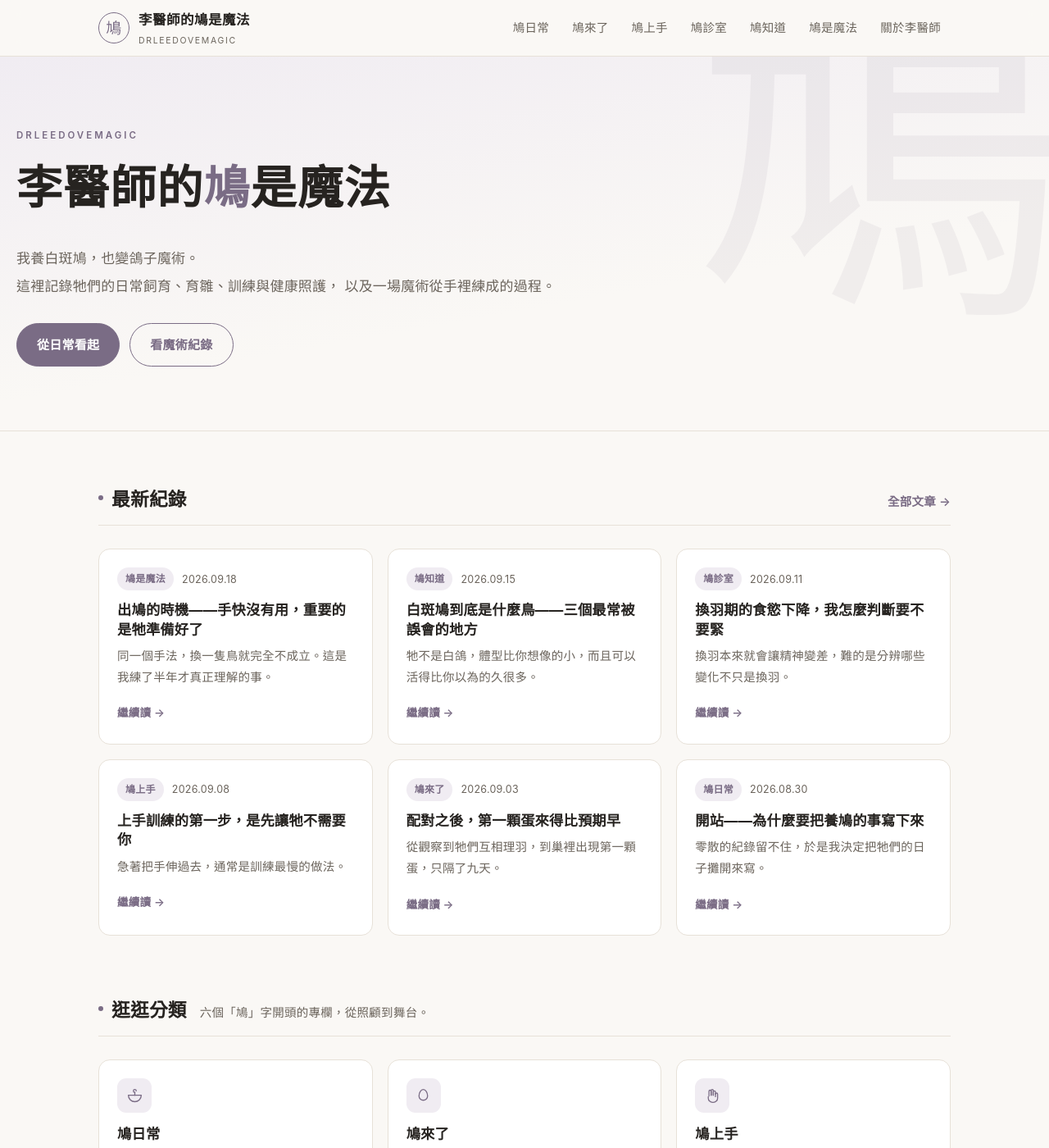
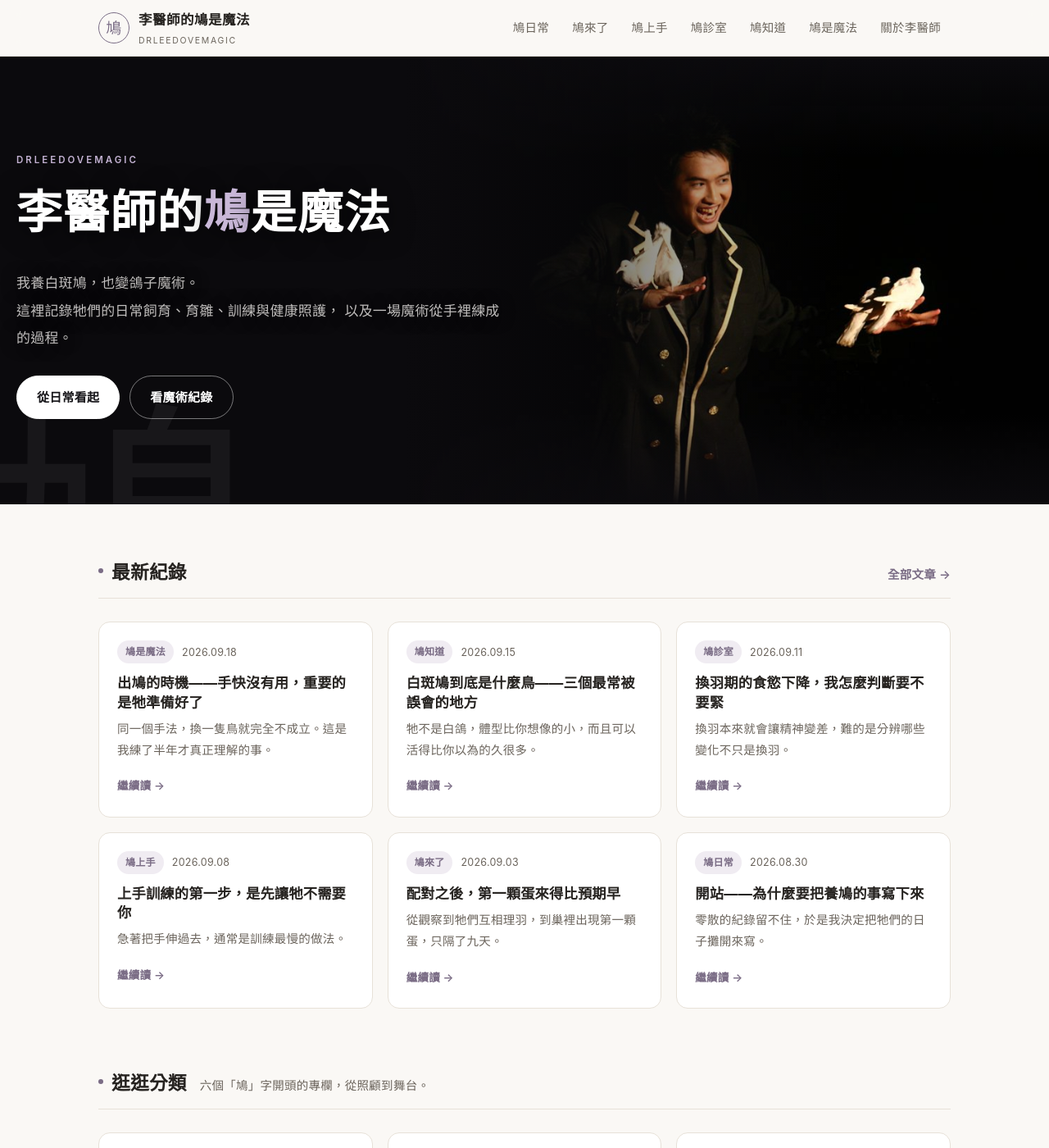
Before and after one commit to sherlocklee0212/drleedovemagic, a Jekyll site: the page built from index.html, in a window 1280 px wide and 1400 px high. Shown: the whole window at 82% size. Built offline with Jekyll 4.4.1, drawn with Linux system fonts in a browser that asks for light colours.

Commit message:
首頁改用舞台照當主視覺
照片黑底與首屏近黑底色接合，文字置於左側避開人像；
輸出 1800／960 兩種尺寸供 srcset 使用，原圖另存備份。
另補上 OG 標籤，分享連結時以這張照片當預覽圖。

Co-Authored-By: Claude Opus 5 <noreply@anthropic.com>

```diff
--- a/assets/css/style.css
+++ b/assets/css/style.css
@@ -92,24 +92,46 @@ code {
 .site-nav a.current { background: var(--accent); color: var(--on-accent); }
 .nav-button { display: none; }
 
-/* ── 首屏 ─────────────────────────────────────────────────── */
+/* ── 首屏：舞台 ───────────────────────────────────────────── */
+/* 照片本身是黑底，所以區塊底色也用近黑，讓照片直接融進版面、看不出邊界 */
 .hero {
-  position: relative; overflow: hidden; border-bottom: 1px solid var(--line);
-  background: linear-gradient(170deg, var(--accent-soft), var(--paper) 62%);
+  --stage: #0b0a0d;
+  position: relative; overflow: hidden; isolation: isolate;
+  background: var(--stage); color: #f5f2ef;
 }
-.hero-inner { padding: 86px 20px 78px; position: relative; z-index: 1; max-width: 760px; margin: 0; }
+.hero-media { position: absolute; inset: 0 0 0 auto; width: 64%; z-index: 0; }
+.hero-media img {
+  display: block; width: 100%; height: 100%;
+  object-fit: cover; object-position: 46% 38%; border-radius: 0;
+}
+.hero-media::after {
+  content: ""; position: absolute; inset: 0;
+  background:
+    linear-gradient(to right,  var(--stage) 4%, rgba(11,10,13,.55) 34%, rgba(11,10,13,0) 70%),
+    linear-gradient(to bottom, var(--stage), rgba(11,10,13,0) 22%),
+    linear-gradient(to top,    var(--stage), rgba(11,10,13,0) 20%);
+}
+.hero-inner { padding: 116px 20px 104px; position: relative; z-index: 1; max-width: 640px; margin: 0; }
 .hero-mark {
-  position: absolute; right: -2vw; top: -6vh; font-family: var(--font-serif);
-  font-size: min(46vw, 460px); line-height: .8; color: var(--accent);
-  opacity: .07; pointer-events: none; user-select: none;
+  position: absolute; left: -1.5vw; bottom: -12vh; z-index: 0; font-family: var(--font-serif);
+  font-size: min(34vw, 340px); line-height: .8; color: #ffffff;
+  opacity: .05; pointer-events: none; user-select: none;
 }
 .kicker {
   font-size: 11.5px; letter-spacing: .26em; text-transform: uppercase;
   color: var(--accent); font-weight: 600; margin-bottom: 14px;
 }
-.hero h1 { font-size: clamp(2.1rem, 6.2vw, 3.5rem); letter-spacing: .02em; margin-bottom: .55em; }
-.hero h1 em { font-style: normal; color: var(--accent); font-family: var(--font-serif); }
+.hero h1 {
+  font-size: clamp(2.1rem, 6.2vw, 3.5rem); letter-spacing: .02em; margin-bottom: .55em;
+  color: #ffffff; text-shadow: 0 2px 30px rgba(0,0,0,.65);
+}
+.hero h1 em { font-style: normal; color: #c9b8d8; font-family: var(--font-serif); }
 .lede { font-size: 1.06rem; color: var(--ink-soft); line-height: 2; margin-bottom: 1.6em; }
+.hero .kicker { color: #c3b2d2; }
+.hero .lede { color: rgba(245,242,239,.78); text-shadow: 0 1px 20px rgba(0,0,0,.65); }
+.hero .btn { background: #ffffff; color: #17161a; border-color: #ffffff; }
+.hero .btn.ghost { background: transparent; color: #ffffff; border-color: rgba(255,255,255,.45); }
+.hero .btn.ghost:hover { background: rgba(255,255,255,.14); border-color: #ffffff; }
 .hero-actions { display: flex; gap: 12px; flex-wrap: wrap; }
 .btn {
   display: inline-block; padding: 12px 24px; border-radius: 999px; font-size: 15px;
@@ -266,8 +288,16 @@ code {
   .site-nav { display: none; width: 100%; flex-direction: column; gap: 2px; padding-bottom: 12px; }
   .nav-toggle:checked ~ .site-nav { display: flex; }
   .site-nav a { padding: 11px 14px; border-radius: 9px; font-size: 15.5px; }
-  .hero-inner { padding: 58px 16px 52px; }
-  .hero-mark { font-size: 62vw; right: -12vw; top: auto; bottom: -8vh; }
+  /* 手機：照片放上方整寬，底部漸層過渡到文字區 */
+  .hero { display: flex; flex-direction: column; }
+  .hero-media { position: relative; width: 100%; height: min(52vh, 340px); }
+  .hero-media img { object-position: 50% 32%; }
+  .hero-media::after {
+    background: linear-gradient(to bottom,
+      rgba(11,10,13,.5) 0%, rgba(11,10,13,0) 28%, rgba(11,10,13,.25) 64%, var(--stage) 100%);
+  }
+  .hero-inner { padding: 6px 16px 50px; max-width: none; }
+  .hero-mark { font-size: 56vw; left: -8vw; bottom: -5vh; }
   .section { padding: 48px 16px 4px; }
   .about-inner, .footer-inner { grid-template-columns: 1fr; padding: 46px 16px; }
   .post-nav { grid-template-columns: 1fr; }
--- a/index.html
+++ b/index.html
@@ -2,8 +2,16 @@
 layout: default
 ---
 
-<!-- ── 首屏：白袍與白羽 ───────────────────────────────── -->
+<!-- ── 首屏：舞台上的那一刻 ───────────────────────────── -->
 <section class="hero">
+  <div class="hero-media">
+    <img src="{{ '/assets/img/hero.jpg' | relative_url }}"
+         srcset="{{ '/assets/img/hero-960.jpg' | relative_url }} 960w,
+                 {{ '/assets/img/hero.jpg' | relative_url }} 1800w"
+         sizes="(max-width: 760px) 100vw, 62vw"
+         alt="李醫師在舞台上，雙手各停著白斑鳩"
+         width="1800" height="1200" fetchpriority="high">
+  </div>
   <span class="hero-mark" aria-hidden="true">鳩</span>
   <div class="wrap hero-inner">
     <p class="kicker">DrLeeDoveMagic</p>
```
Also changed, not shown: _includes/head.html (+10 -0 lines), README.md, assets/img/hero-960.jpg (added), assets/img/hero.jpg (added), 1 other file.
